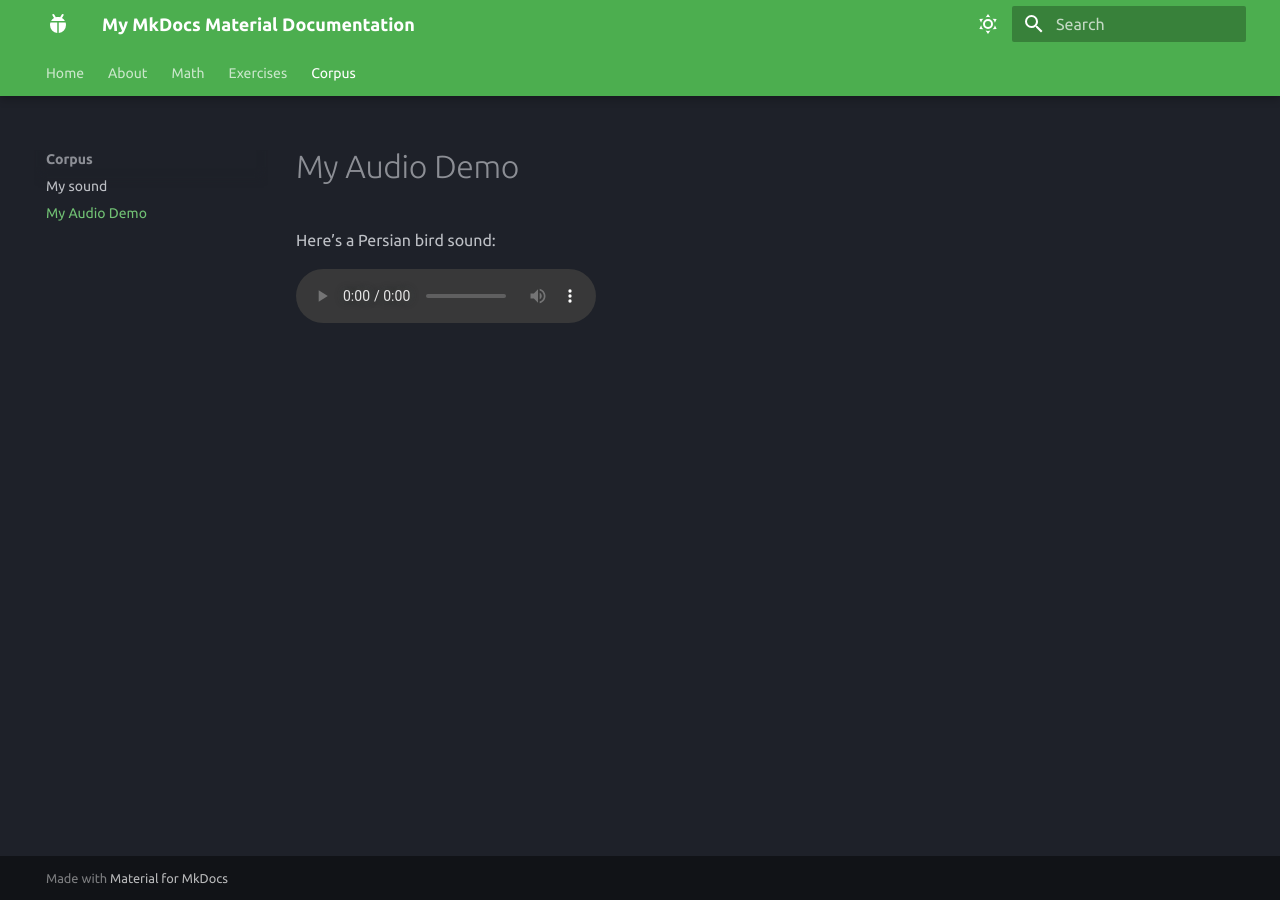
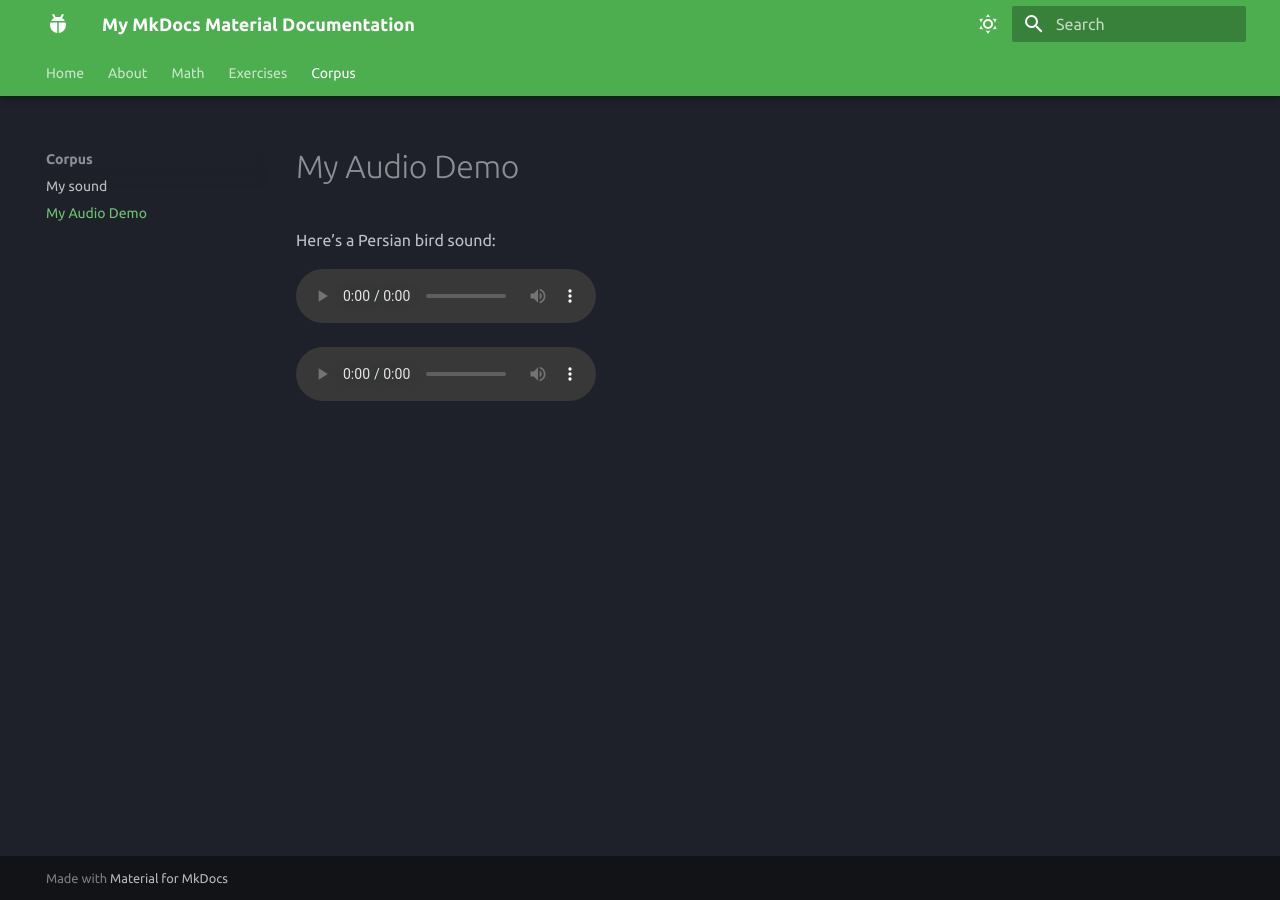
Before and after one commit to tabarasaka/shenasea, an MkDocs documentation site: the page built from docs/corpus/sarcheragh.md, in a window 1280 px wide. Built offline with MkDocs 1.6.1 and Material for MkDocs 9.7.7, drawn with Linux system fonts in a browser that asks for light colours.

Commit message:
Update sarcheragh.md

```diff
--- a/docs/corpus/sarcheragh.md
+++ b/docs/corpus/sarcheragh.md
@@ -2,7 +2,9 @@
 
 Here’s a Persian bird sound:
 
-
+<audio controls>
+  <source src="soundscape.mp3" type="audio/mpeg">
+</audio>
 
 <audio controls>
   <source src="https://tabarasaka.github.io/shenasea/corpus/soundscape.mp3" type="audio/mpeg">
```
